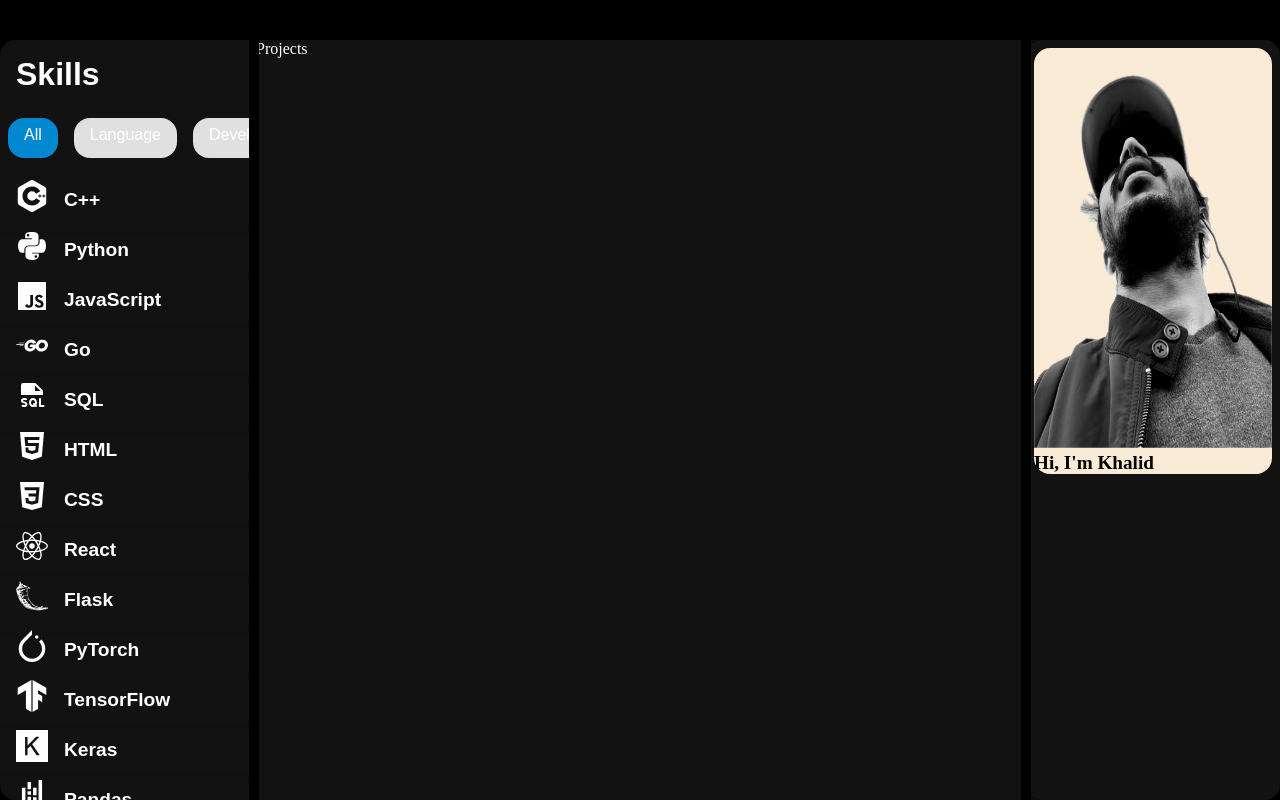
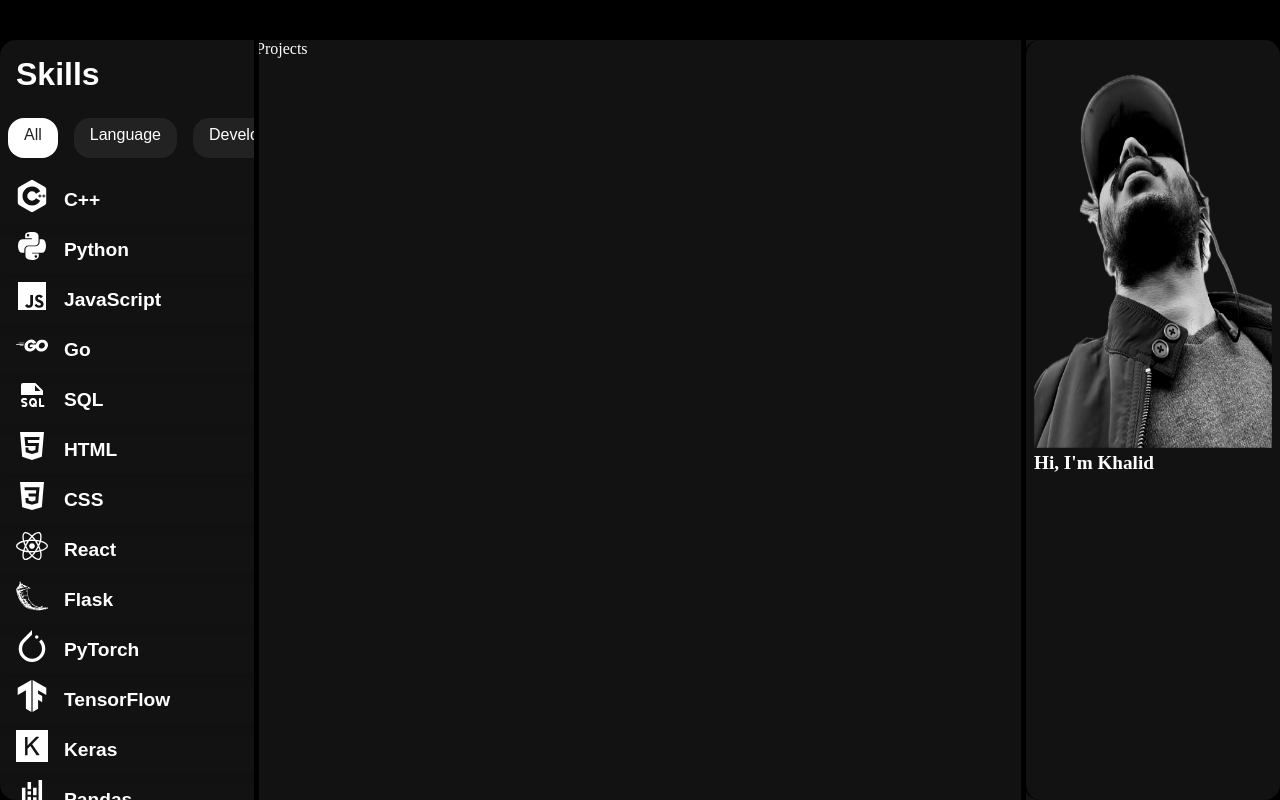
Before and after one commit to Kahl-d/portfolio_website, a React (Create React App) app in the folder client/: page / in a window 1280 px wide. Built offline with nearby package versions, Linux system fonts and the light colour scheme.

Commit message:
fixing nity grities

```diff
--- a/client/src/Portal/App.css
+++ b/client/src/Portal/App.css
@@ -1,3 +1,10 @@
+:root{
+  --most-dark: #000000;
+  --dark-2: #121212;
+  --dark-3: #1a1a1a;
+  --dark-4: #222222;
+}
+
 * {
     margin: 0;
     padding: 0;
@@ -40,7 +47,7 @@
 
 
   .resizer {
-    width: 10px;
+    width: 5px;
     height: 100%;
     background-color: #000;
     cursor: ew-resize;
@@ -59,5 +66,5 @@
   }
 
   .resizer:hover {
-    background-color: white;
+    background-color: rgba(255, 255, 255, 0.6);
   }
--- a/client/src/Portal/profile.css
+++ b/client/src/Portal/profile.css
@@ -9,7 +9,6 @@
 
 #profileImageDiv{
     margin: 0.5rem;
-    background-color: antiquewhite;
     border-radius: 1rem;
     /* padding: 1rem; */
 }
@@ -20,5 +19,5 @@
 }
 
 .name{
-    color: black;
+    color: white;
 }
--- a/client/src/Portal/skills.css
+++ b/client/src/Portal/skills.css
@@ -29,14 +29,14 @@
     margin-bottom: 0.5rem;
     padding: 0.5rem 1rem;
     cursor: pointer;
-    background-color: #e0e0e0;
+    background-color: #222222;
     border-radius: 1rem;
     transition: background-color 0.3s ease;
 }
 
 .filters.active, .filters:hover {
-    background-color: #0288d1;
-    color: white;
+    background-color: white;
+    color: var(--dark-4);
 }
 
 #skills {
```
